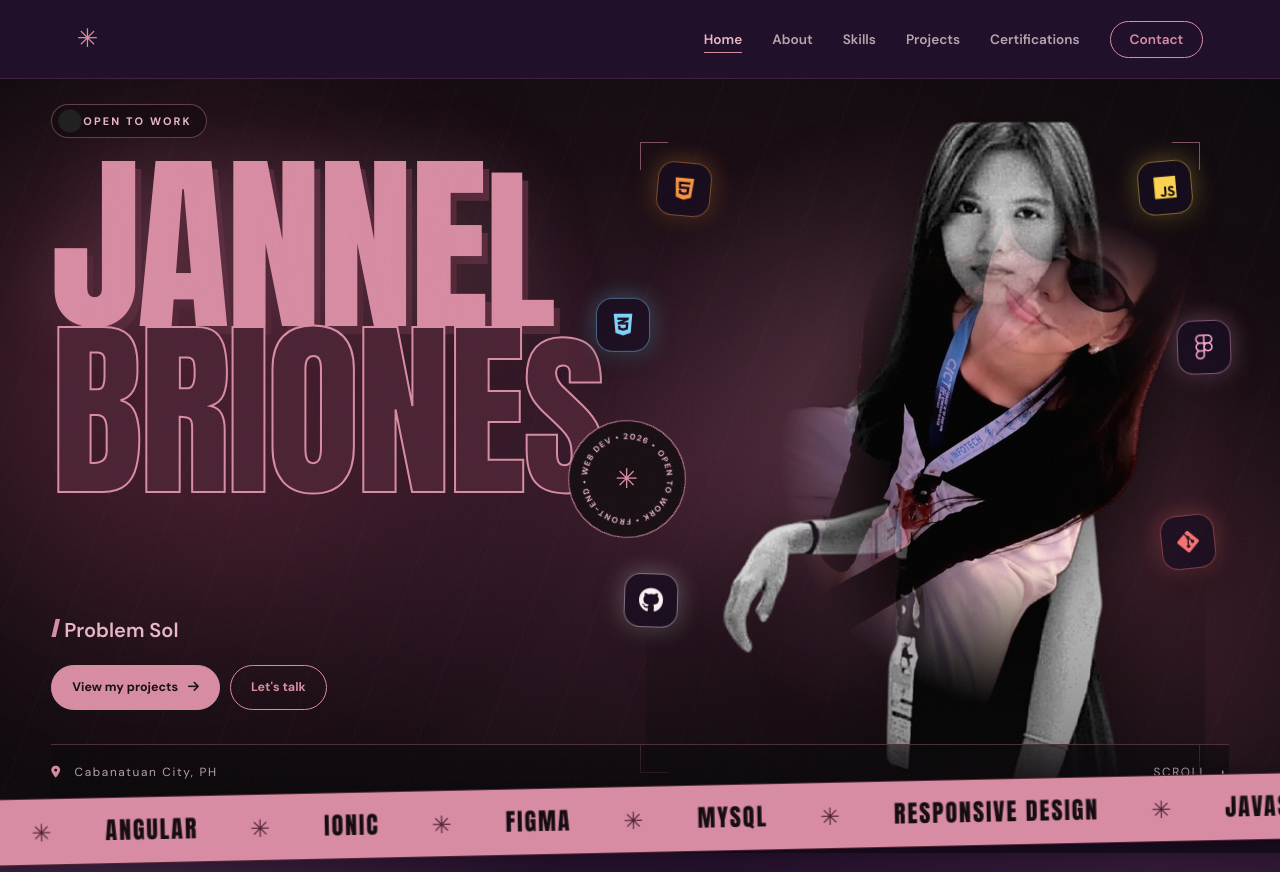
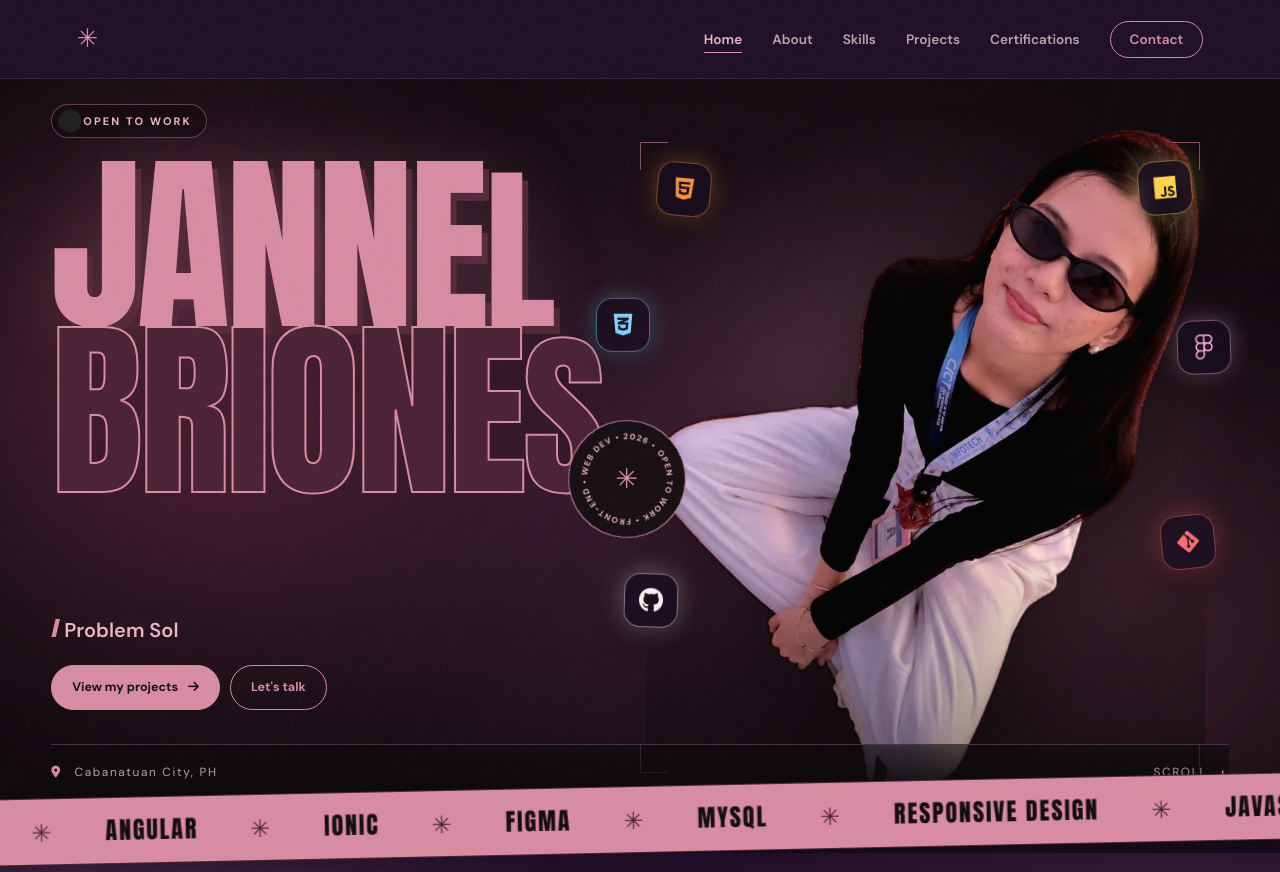
Before and after one commit to jannelbriones-dot/Jannel_Portfolio, a plain HTML site: page index.html in a window 1280 px wide. Shown: the top 872 px of the page. Drawn offline with nearby package versions, Linux system fonts and the light colour scheme; animation ran at ten frames a second.

Commit message:
Fix script syntax error

```diff
--- a/index.html
+++ b/index.html
@@ -639,8 +639,6 @@ footer{background:#120a1e}
 .about-gallery,.contact-form{background:rgba(22,10,32,.55);backdrop-filter:blur(10px)}
 
 /* HERO PHOTO: color reveal spotlight + floating tech icons + scroll progress */
-.cutout img.bw{position:absolute;inset:0;filter:grayscale(1) contrast(1.1) brightness(.85) drop-shadow(0 25px 45px rgba(0,0,0,.55))}
-.cutout img:not(.bw){position:relative;-webkit-mask-image:radial-gradient(circle var(--r,250px) at var(--mx,55%) var(--my,38%),#000 45%,transparent 100%);mask-image:radial-gradient(circle var(--r,250px) at var(--mx,55%) var(--my,38%),#000 45%,transparent 100%)}
 .cutout .tfloat{position:absolute;left:var(--x);top:var(--y);z-index:3;width:54px;height:54px;border-radius:16px;display:grid;place-items:center;font-size:1.55rem;color:var(--c);background:rgba(20,10,30,.72);border:1px solid color-mix(in srgb,var(--c) 45%,transparent);backdrop-filter:blur(8px);box-shadow:0 10px 30px rgba(0,0,0,.35),0 0 24px color-mix(in srgb,var(--c) 35%,transparent);translate:calc(var(--px,0)*var(--dp)*1px) calc(var(--py,0)*var(--dp)*1px);animation:tfloat 5.5s ease-in-out infinite alternate;animation-delay:var(--dl)}
 @keyframes tfloat{from{transform:translateY(0) rotate(-6deg)}to{transform:translateY(-16px) rotate(7deg)}}
 @media(max-width:760px){.cutout .tfloat{width:38px;height:38px;font-size:1.1rem;border-radius:12px}}
@@ -677,6 +675,12 @@ footer{background:#120a1e}
 #preloader .pre-bar i{width:0;animation:none;border-radius:4px;background:linear-gradient(90deg,#F9A8D4,#C4B5FD,#7DD3FC,#6EE7B7);box-shadow:0 0 14px rgba(196,181,253,.7)}
 .pl-count{margin-top:10px;font-family:'Anton',Impact,sans-serif;letter-spacing:.15em;color:var(--muted);font-size:.9rem}
 #preloader.done{transition:transform .9s cubic-bezier(.77,0,.18,1),opacity .9s;opacity:.4}
+
+/* Hero photo: color by default, turns black and white on hover/tap */
+.cutout img{transition:transform .9s cubic-bezier(.2,.8,.2,1),filter .7s ease}
+.cutout:hover img,.cutout.bwmode img{transform:scale(1.03);filter:grayscale(1) contrast(1.12) brightness(1.05) drop-shadow(0 30px 55px rgba(0,0,0,.6))}
+.cutout::before{transition:opacity .7s,filter .7s}
+.cutout:hover::before,.cutout.bwmode::before{filter:hue-rotate(40deg) saturate(1.4)}
 </style>
 </head>
 
@@ -716,7 +720,7 @@ footer{background:#120a1e}
     <div class="cover-title"><h1 aria-label="Jannel Briones"><span aria-hidden="true">JANNEL</span><span aria-hidden="true">BRIONES</span></h1></div>
 
     <div class="cutout">
-      <img class="bw" src="images/cutout-bw.webp" alt="" aria-hidden="true" decoding="async"><img src="images/hero-cutout.webp" width="829" height="1006" decoding="async" fetchpriority="high" alt="Portrait of Jannel Briones">
+      <img src="images/hero-cutout.webp" width="829" height="1006" decoding="async" fetchpriority="high" alt="Portrait of Jannel Briones">
       <span class="photo-frame" aria-hidden="true"></span>
       <svg class="badge-ring" viewBox="0 0 120 120" aria-hidden="true"><defs><path id="circ" d="M60,60 m-46,0 a46,46 0 1,1 92,0 a46,46 0 1,1 -92,0"/></defs><text><textPath href="#circ" textLength="283" lengthAdjust="spacing">OPEN TO WORK • FRONT-END • WEB DEV • 2026 •</textPath></text></svg>
       <span class="badge-core" aria-hidden="true">✳</span><span class="tfloat" aria-hidden="true" style="--x:2%;--y:8%;--c:#FB923C;--dp:28;--dl:0s"><i class="fa-brands fa-html5"></i></span><span class="tfloat" aria-hidden="true" style="--x:-9%;--y:27%;--c:#7DD3FC;--dp:-22;--dl:-1.5s"><i class="fa-brands fa-css3-alt"></i></span><span class="tfloat" aria-hidden="true" style="--x:88%;--y:6%;--c:#FCD34D;--dp:-34;--dl:-3s"><i class="fa-brands fa-js"></i></span><span class="tfloat" aria-hidden="true" style="--x:95%;--y:30%;--c:#F9A8D4;--dp:24;--dl:-2s"><i class="fa-brands fa-figma"></i></span><span class="tfloat" aria-hidden="true" style="--x:92%;--y:58%;--c:#F87171;--dp:-26;--dl:-4s"><i class="fa-brands fa-git-alt"></i></span><span class="tfloat" aria-hidden="true" style="--x:-4%;--y:68%;--c:#FFF0F3;--dp:30;--dl:-1s"><i class="fa-brands fa-github"></i></span>
@@ -1149,21 +1153,16 @@ document.querySelectorAll('.certificate-image img,.project-image img,.shots img'
 });
 </script>
 <script>
-/* Hero: color spotlight on the photo, icon parallax, scroll progress */
+/* Hero: icon parallax, tap to toggle black and white, scroll progress */
 (()=>{
   const h=document.querySelector('.hero'),c=document.querySelector('.cutout'),bar=document.getElementById('progress');
   const upd=()=>{const m=document.documentElement.scrollHeight-innerHeight;bar.style.transform='scaleX('+(m>0?scrollY/m:0)+')'};
   addEventListener('scroll',upd,{passive:true});upd();
   if(!c)return;
-  if(reduced){c.style.setProperty('--r','900px');return}
-  let active=false,to,t=0;
-  const set=(x,y)=>{c.style.setProperty('--mx',x+'%');c.style.setProperty('--my',y+'%')};
-  h.addEventListener('pointermove',e=>{
-    const r=c.getBoundingClientRect(),hr=h.getBoundingClientRect();
-    set((e.clientX-r.left)/r.width*100,(e.clientY-r.top)/r.height*100);
-    h.style.setProperty('--px',((e.clientX-hr.left)/hr.width-.5)*2);h.style.setProperty('--py',((e.clientY-hr.top)/hr.height-.5)*2);
-    active=true;clearTimeout(to);to=setTimeout(()=>active=false,2500)},{passive:true});
-  (function loop(){requestAnimationFrame(loop);if(active)return;t+=.012;set(52+20*Math.sin(t),36+14*Math.sin(t*1.7))})();
+  c.addEventListener('pointerdown',e=>{if(e.pointerType!=='mouse')c.classList.toggle('bwmode')});
+  if(reduced)return;
+  h.addEventListener('pointermove',e=>{const hr=h.getBoundingClientRect();
+    h.style.setProperty('--px',((e.clientX-hr.left)/hr.width-.5)*2);h.style.setProperty('--py',((e.clientY-hr.top)/hr.height-.5)*2)},{passive:true});
 })();
 </script>
 <script>
```
